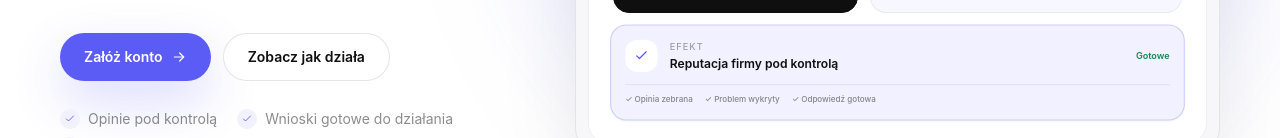
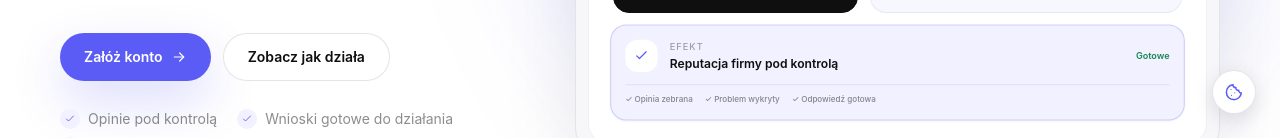
Before and after one commit to FabianDziekan/Nuvorate, a Next.js app: page / in a window 1280 px wide. Both pictures are taken after a click on the button "Akceptuję". Shown: the part 662-800 px from the top of the page. Built offline with nearby package versions, Linux system fonts and the light colour scheme.

Commit message:
feat: add persistent cookie settings button

```diff
--- a/components/legal/cookie-banner.tsx
+++ b/components/legal/cookie-banner.tsx
@@ -4,20 +4,59 @@ import Link from "next/link";
 import { useEffect, useState } from "react";
 
 const cookieConsentKey = "nuvorate-cookie-consent";
+type CookieDecision = "accepted" | "declined" | null;
+
+function CookieOutlineIcon() {
+  return (
+    <svg aria-hidden="true" viewBox="0 0 24 24" fill="none" stroke="currentColor" strokeWidth="1.8" strokeLinecap="round" strokeLinejoin="round" className="h-5 w-5">
+      <path d="M20.8 13.1A9 9 0 1 1 10.9 3.2a2.8 2.8 0 0 0 3.4 3.4 2.8 2.8 0 0 0 3.4 3.4 2.8 2.8 0 0 0 3.1 3.1Z" />
+      <circle cx="8.5" cy="9" r=".7" fill="currentColor" stroke="none" />
+      <circle cx="13" cy="13" r=".7" fill="currentColor" stroke="none" />
+      <circle cx="9" cy="16" r=".7" fill="currentColor" stroke="none" />
+    </svg>
+  );
+}
 
 export function CookieBanner() {
-  const [visible, setVisible] = useState(false);
+  const [decision, setDecision] = useState<CookieDecision | "loading">("loading");
+  const [settingsOpen, setSettingsOpen] = useState(false);
 
   useEffect(() => {
-    setVisible(window.localStorage.getItem(cookieConsentKey) !== "accepted");
+    const stored = window.localStorage.getItem(cookieConsentKey);
+    setDecision(stored === "accepted" || stored === "declined" ? stored : null);
   }, []);
 
   function acceptCookies() {
     window.localStorage.setItem(cookieConsentKey, "accepted");
-    setVisible(false);
+    setDecision("accepted");
+    setSettingsOpen(false);
   }
 
-  if (!visible) return null;
+  function withdrawConsent() {
+    window.localStorage.setItem(cookieConsentKey, "declined");
+    setDecision("declined");
+    setSettingsOpen(false);
+  }
+
+  if (decision === "loading") return null;
+
+  if (decision !== null && !settingsOpen) {
+    return (
+      <div className="group fixed bottom-[calc(5.5rem+env(safe-area-inset-bottom))] right-4 z-[100] lg:bottom-[max(1.5rem,env(safe-area-inset-bottom))] lg:right-6">
+        <button
+          type="button"
+          onClick={() => setSettingsOpen(true)}
+          aria-label="Ustawienia cookies"
+          className="flex h-11 w-11 items-center justify-center rounded-full border border-black/[0.1] bg-white text-[#5B5CF6] shadow-[0_6px_20px_rgba(20,20,40,0.12)] transition-colors duration-200 hover:bg-[#F1F1FF] focus-visible:outline-none focus-visible:ring-2 focus-visible:ring-[#5B5CF6] focus-visible:ring-offset-2"
+        >
+          <CookieOutlineIcon />
+        </button>
+        <span role="tooltip" className="pointer-events-none absolute bottom-full right-0 mb-2 whitespace-nowrap rounded-lg bg-ink px-2.5 py-1.5 text-xs font-medium text-white opacity-0 shadow-sm transition-opacity group-hover:opacity-100 group-focus-within:opacity-100">
+          Ustawienia cookies
+        </span>
+      </div>
+    );
+  }
 
   return (
     <aside
@@ -26,11 +65,21 @@ export function CookieBanner() {
       role="dialog"
       aria-live="polite"
     >
+      {settingsOpen ? (
+        <button type="button" onClick={() => setSettingsOpen(false)} aria-label="Zamknij ustawienia cookies" className="absolute right-4 top-4 rounded-lg p-1 text-black/45 transition-colors hover:text-ink focus-visible:outline-none focus-visible:ring-2 focus-visible:ring-brand">
+          <svg aria-hidden="true" viewBox="0 0 24 24" fill="none" stroke="currentColor" strokeWidth="1.8" strokeLinecap="round" className="h-5 w-5"><path d="M5 5 19 19M19 5 5 19" /></svg>
+        </button>
+      ) : null}
       <h2 className="text-base font-semibold tracking-[-0.02em] text-ink">Używamy plików cookies</h2>
       <p className="mt-2 text-sm leading-6 text-black/60">
         Cookies pomagają zapewnić prawidłowe działanie NuvoRate, bezpieczeństwo oraz poprawić działanie serwisu.
       </p>
       <div className="mt-5 flex flex-col-reverse gap-2 sm:flex-row sm:justify-end">
+        {settingsOpen && decision === "accepted" ? (
+          <button type="button" onClick={withdrawConsent} className="button-secondary min-h-10 px-4 py-2 text-sm">
+            Wycofaj zgodę
+          </button>
+        ) : null}
         <Link href="/cookies" className="button-secondary min-h-10 px-4 py-2 text-sm">
           Polityka cookies
         </Link>
```
Also changed, not shown: 1 other file (tests, documents, lock files or other folders).
